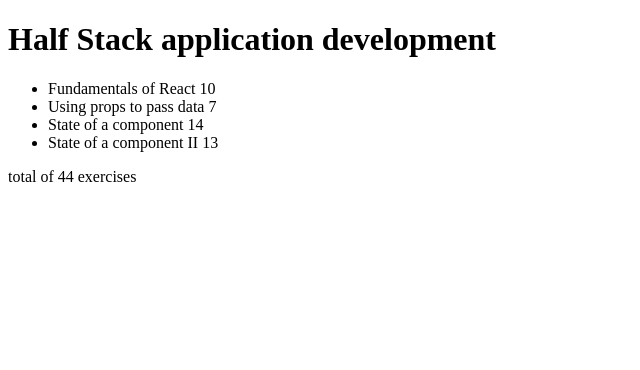
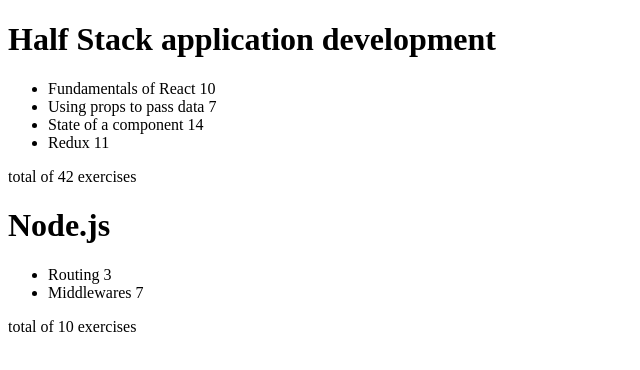
Before and after one commit to a2zlondon/fullstackopen, a React (Create React App) app in the folder part2/courseinfo/: page / in a window 1280 px wide. Shown: the top 370 px of the page, without its empty margins (0-640 px from the left). Built offline with nearby package versions, Linux system fonts and the light colour scheme.

Commit message:
Exercise 2.4

```diff
--- a/part2/courseinfo/src/App.js
+++ b/part2/courseinfo/src/App.js
@@ -44,10 +44,23 @@
   )
 }
 
+const Courses = ({ courses }) => {
+  return (
+    <div>
+      {
+        courses.map(course =>
+          <Course course={course} />
+        )
+      }
+    </div>
+  )
+}
+
 const App = () => {
-  const course = {
+  const courses = [
+    {
+      name: 'Half Stack application development',
       id: 1,
-    name: 'Half Stack application development',
       parts: [
         {
           name: 'Fundamentals of React',
@@ -65,14 +78,35 @@
           id: 3
         },
         {
-        name: 'State of a component II',
-        exercises: 13,
+          name: 'Redux',
+          exercises: 11,
           id: 4
         }
       ]
+    },
+    {
+      name: 'Node.js',
+      id: 2,
+      parts: [
+        {
+          name: 'Routing',
+          exercises: 3,
+          id: 1
+        },
+        {
+          name: 'Middlewares',
+          exercises: 7,
+          id: 2
         }
+      ]
+    }
+  ]
 
-  return <Course course={course} />
+  return (
+    <div>
+      <Courses courses={courses} />
+    </div>
+  )
 }
 
 export default App
```
Lines whose indentation alone changed are shown as unchanged.
